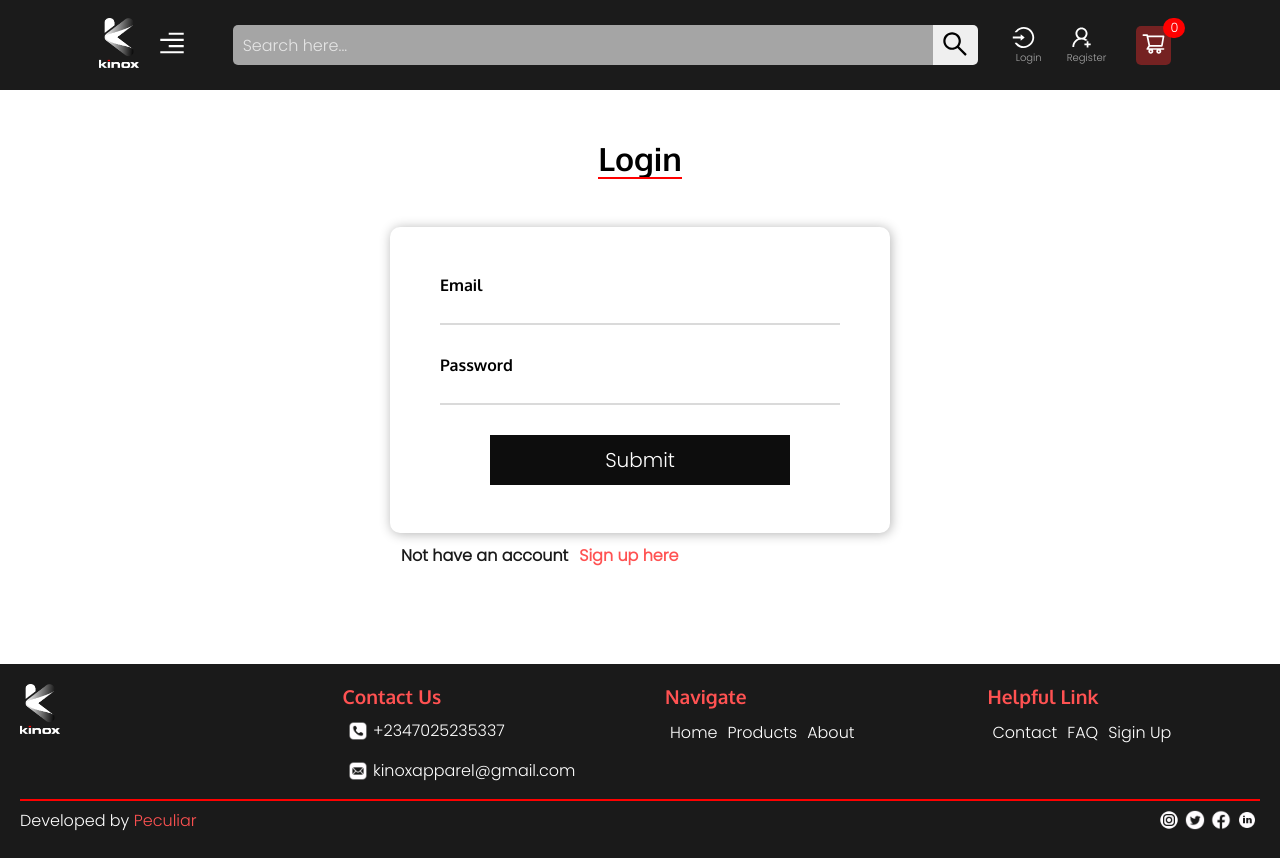
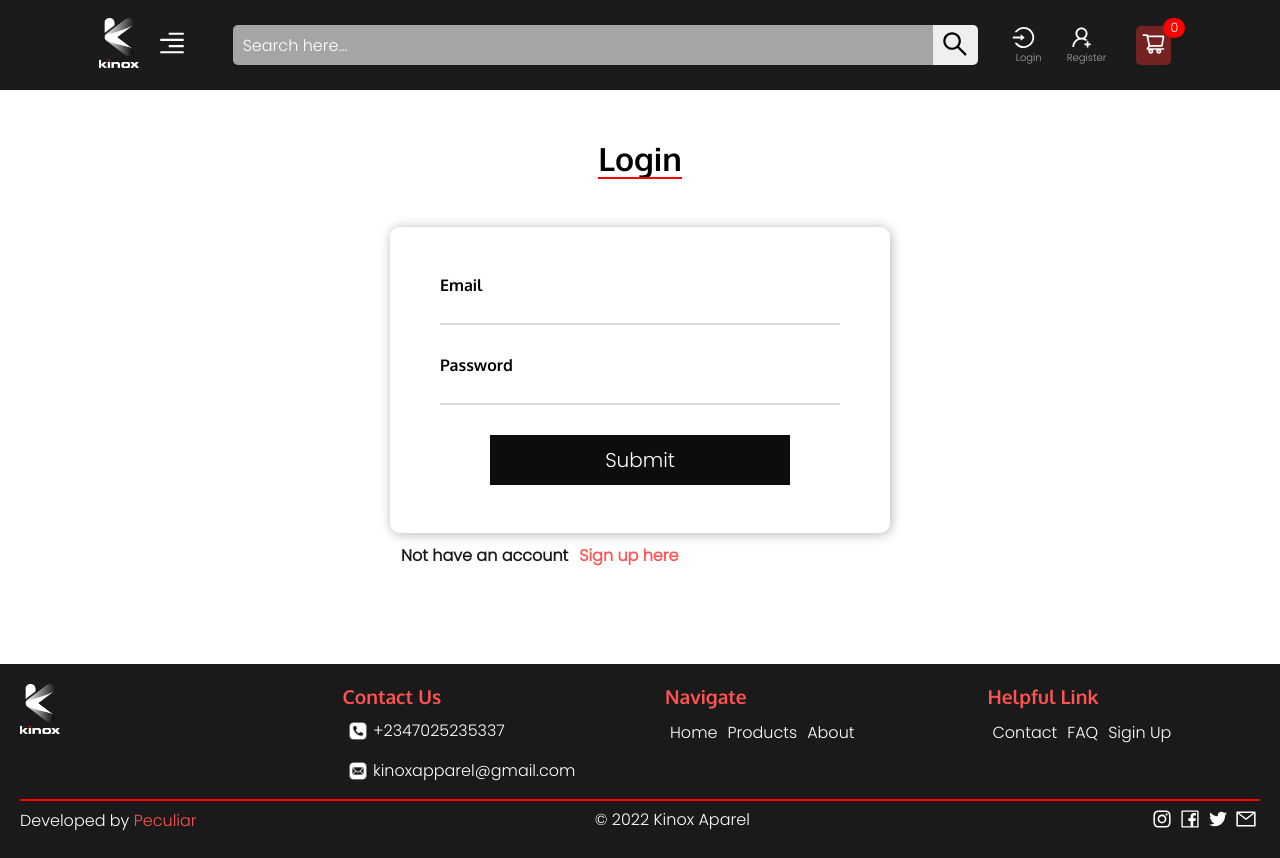
Before and after one commit to djemmydon/kinox-frontend, a Next.js app: page /login in a window 1280 px wide. Built offline with nearby package versions, Linux system fonts and the light colour scheme.

Commit message:
Kinox Commit

```diff
--- a/component/Footer.js
+++ b/component/Footer.js
@@ -74,18 +74,26 @@ function Footer() {
           </span>
         </div>
 
+        <div className={styles.reserved}>
+          <p>© 2022 Kinox Aparel</p>
+        </div>
+
         <div className={styles.icons}>
         <a href="">
-          <img  src="/icons/instagram.png" className={styles.iconImage} alt="Kinox apparel Social Media handle" />
+          <AiOutlineInstagram color="white"  size={22} />
          </a>
           <a href="">
-          <img  src="/icons/twitter.png" className={styles.iconImage} alt="Kinox apparel Social Media handle" />
+          <AiOutlineFacebook color="white"  size={22} />
+
          </a>
           <a href="">
-          <img  src="/icons/facebook.png" className={styles.iconImage} alt="Kinox apparel Social Media handle" />
+          <AiOutlineTwitter color="white"  size={22} />
+
          </a>
           <a href="">
-          <img  src="/icons/linkedin (2).png" className={styles.iconImage} alt="Kinox apparel Social Media handle" />
+          <AiOutlineMail color="white"  size={22} />
+
+
          </a>
         </div>
       </div>
--- a/component/Layout.jsx
+++ b/component/Layout.jsx
@@ -1,33 +1,15 @@
-import React, { useEffect, useState } from "react";
+import React from "react";
 import Head from "next/head";
 import dynamic from "next/dynamic";
 import Footer from "./Footer";
 import BarLoader from "react-spinners/BarLoader";
 import Image from "next/image";
 
-
 const Nav = dynamic(() => import("../component/Nav"), { ssr: false });
 
 const Layout = ({ children }) => {
-  const [loading, setLoading] = useState(false);
-
-  useEffect(() => {
-    setLoading(true);
-
-    setTimeout(() => {
-      setLoading(false);
-    }, 4000);
-  }, []);
   return (
     <div>
-
-{loading === true ? (
-        <div className="loading">
-          <Image src="/img/kinox RED.png" height="100" width="70"/>
-          <BarLoader loading={loading}  width="200px" height="5px" color="#D73636"/>
-        </div>
-      ) : (
-
       <div>
         <Head>
           <title>Kinox</title>
@@ -37,16 +19,12 @@ const Layout = ({ children }) => {
           <Nav />
         </header>
 
-
         <main>{children}</main>
-
 
         <footer>
           <Footer />
         </footer>
       </div>
-      )}
-
     </div>
   );
 };
--- a/component/Nav.jsx
+++ b/component/Nav.jsx
@@ -8,7 +8,7 @@ import {
   AiOutlineSearch,
   AiOutlineAlignRight,
   AiOutlineClose,
-  // AiOutlineUser,
+  AiOutlineUser,
   AiOutlineLogin,
   AiOutlineUserAdd,
   AiOutlineUsergroupDelete,
@@ -86,8 +86,7 @@ function Nav() {
               <ul>
                 {userInfo ? (
                   <li>
-                    <AiOutlineUsergroupDelete color="white" size={25} />
-                    <span>Register</span>
+                    <AiOutlineUser color="white" size={25} />
                   </li>
                 ) : (
                   <>
@@ -162,18 +161,17 @@ function Nav() {
 
           <div className={styles.nav_icon}>
             <ul>
-              <li onClick={handleNav} >
+              <li onClick={handleNav}>
                 <AiOutlineUserAdd color="white" size={25} />
                 <span onClick={() => router.push("/register")}>Register</span>
               </li>
-              <li onClick={handleNav} >
+              <li onClick={handleNav}>
                 <AiOutlineLogin color="white" size={25} />
                 <span onClick={() => router.push("/login")}>Login</span>
               </li>
             </ul>
           </div>
         </div>
-
 
         <div className={styles.cartBody}>
           <div className={cartOpen ? styles.carts_active : styles.carts}>
--- a/component/styling/footer.module.scss
+++ b/component/styling/footer.module.scss
@@ -4,7 +4,7 @@
   background-color: $light_black;
   max-width: 100%;
   height: 100%;
-  margin-top:5rem;
+  margin-top: 5rem;
   font-size: 2rem;
   font-family: $font_small;
   padding: 20px 20px;
@@ -95,5 +95,13 @@
         font-family: $font_small;
       }
     }
+
+    .reserved {
+      p {
+        color: white;
+        font-family: $font_small;
+        font-size: 1rem;
+      }
+    }
   }
 }
--- a/component/styling/nav.module.scss
+++ b/component/styling/nav.module.scss
@@ -96,7 +96,7 @@
       }
 
       input::placeholder {
-        color: rgba(255, 255, 255, 0.712);
+        color: rgb(255, 255, 255);
       }
 
       button {
--- a/component/styling/swiper.module.scss
+++ b/component/styling/swiper.module.scss
@@ -47,8 +47,10 @@
         @include button;
         background-color: #fff;
         color: #000;
-        padding-top: 4px;
+        padding: 4px 30px;
+        border: 1px solid #000;
         font-weight: 700;
+        font-size: 1rem;
 
         &:hover {
           color: white;
--- a/package.json
+++ b/package.json
@@ -15,6 +15,7 @@
     "axios": "^0.27.2",
     "bcryptjs": "^2.4.3",
     "dotenv": "^16.0.1",
+    "framer-motion": "^7.3.5",
     "js-cookie": "^3.0.1",
     "jsonwebtoken": "^8.5.1",
     "next": "12.1.6",
@@ -26,6 +27,7 @@
     "react-hook-form": "^7.31.3",
     "react-hot-toast": "^2.2.0",
     "react-icons": "^4.3.1",
+    "react-intersection-observer": "^9.4.0",
     "react-loading-skeleton": "^3.1.0",
     "react-paystack": "^3.0.5",
     "react-select": "^5.3.2",
--- a/pages/_app.js
+++ b/pages/_app.js
@@ -1,16 +1,47 @@
 import Layout from "../component/Layout";
 import "../styles/globals.css";
 import { StateContext } from "../context/StateContex";
-import {Toaster } from "react-hot-toast"
-
+import { Toaster } from "react-hot-toast";
+import { useEffect, useState } from "react";
+import { BarLoader } from "react-spinners";
+import Image from "next/image";
 
 function MyApp({ Component, pageProps }) {
+  const [loading, setLoading] = useState(false);
+
+  useEffect(() => {
+    setLoading(true);
+
+    setTimeout(() => {
+      setLoading(false);
+    }, 4000);
+  }, []);
+
   return (
     <StateContext>
-      <Layout>
-        <Toaster/>
-        <Component {...pageProps} />
-      </Layout>
+      {loading ? (
+        <div className="loading">
+          <Image
+            src="/img/kinox RED.png"
+            height="100"
+            width="70"
+
+          />
+          <br/>
+          <BarLoader
+            loading={loading}
+            width="200px"
+            height="5px"
+            color="#D73636"
+          />
+        </div>
+      ) : (
+        <Layout>
+          <Toaster />
+
+          <Component {...pageProps} />
+        </Layout>
+      )}
     </StateContext>
   );
 }
--- a/styles/globals.css
+++ b/styles/globals.css
@@ -145,7 +145,7 @@ display:flex;
 .loading{
   display: flex;
   flex-direction: column;
-  gap: 30px;
+  padding: 30px;
   justify-content: center;
   align-items: center;
   height:100vh;
```
Also changed, not shown: component/HomeSlide.jsx (+48 -36 lines), 1 other file (tests, documents, lock files or other folders). Lines whose indentation alone changed are shown as unchanged.
